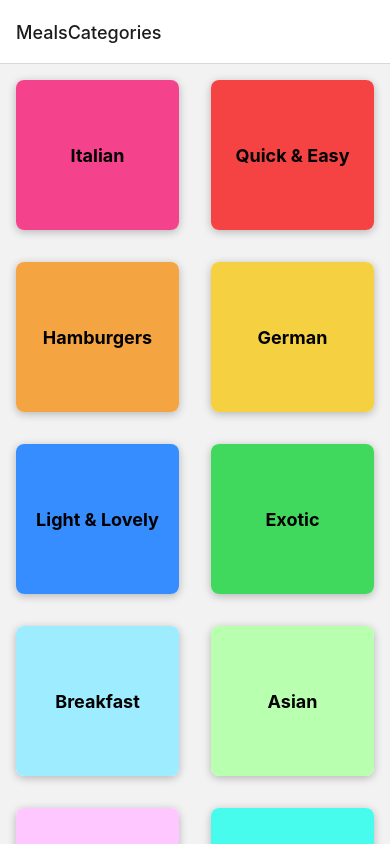
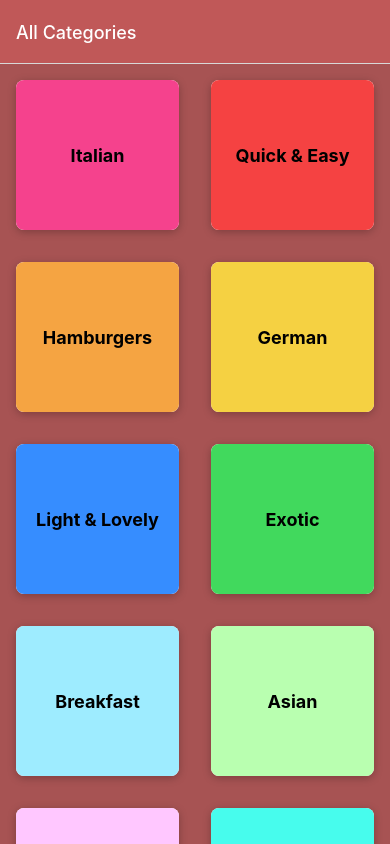
Before and after one commit to amitkr7/MealsAppRN, a React Native app: screen / in a window 390 px wide. Built offline with nearby package versions, Linux system fonts and the light colour scheme.

Commit message:
Styling Screen Header and Background

```diff
--- a/App.js
+++ b/App.js
@@ -13,8 +13,19 @@
     <>
       <StatusBar style='dark' />
       <NavigationContainer>
-        <Stack.Navigator>
-          <Stack.Screen name='MealsCategories' component={CategoriesScreen} />
+        <Stack.Navigator
+          screenOptions={{
+            headerStyle: { backgroundColor: '#c05858' },
+            headerTintColor: 'white',
+            contentStyle: { backgroundColor: '#a75353' },
+          }}>
+          <Stack.Screen
+            name='MealsCategories'
+            component={CategoriesScreen}
+            options={{
+              title: 'All Categories',
+            }}
+          />
           <Stack.Screen name='MealsOverview' component={MealsOverviewScreen} />
         </Stack.Navigator>
       </NavigationContainer>
```
